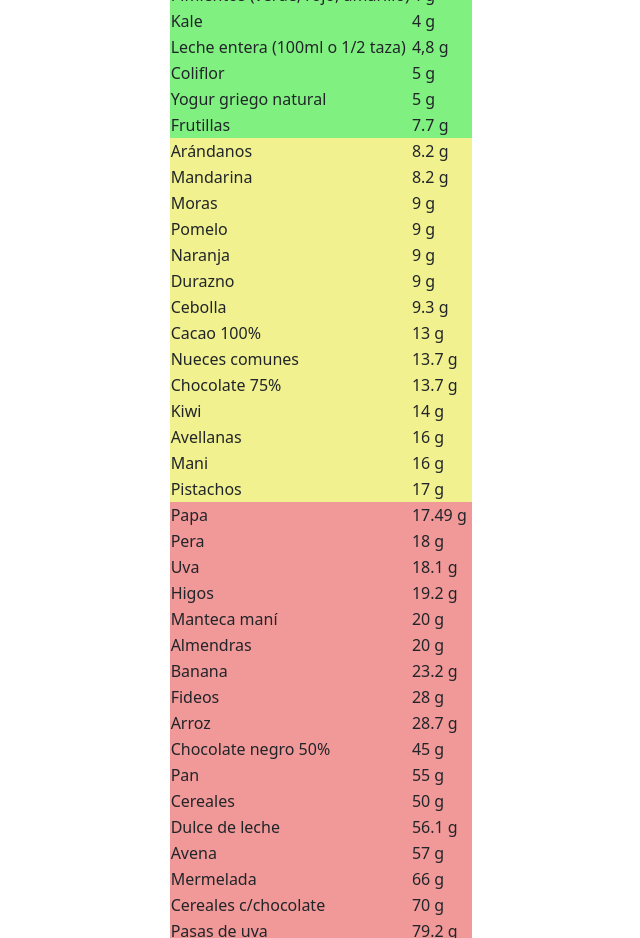
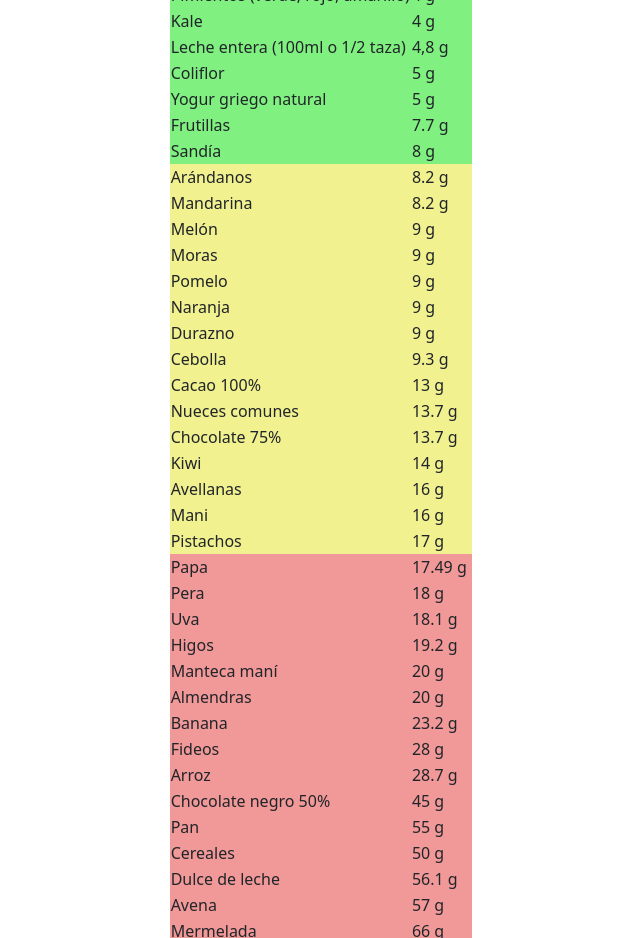
Before and after one commit to juanmosovich/ketoapp, a React (Vite) app: page / in a window 1280 px wide. Shown: the part 1740-2678 px from the top of the page, without its empty margins (319-959 px from the left). Built offline with nearby package versions, Linux system fonts and the light colour scheme.

Commit message:
Sandia y Melon

```diff
--- a/src/componentes/imagenr.jsx
+++ b/src/componentes/imagenr.jsx
@@ -41,7 +41,8 @@ import Pomelo from "../img/pomelo.jpg"
 import Naranja from "../img/naranja.jpg"
 import Pera from "../img/pera.jpg"
 import Cebolla from "../img/cebolla.jpg"
-
+import Melon from "../img/melon.jpg"
+import Sandia from "../img/sandia.jpg"
 
 
 
@@ -149,12 +150,20 @@ const Imagenr = ({setModalUno}) => {
       <h6>Frutillas 7.7g</h6>
     </div>
     <div className='card'>
+      <img src={Sandia} alt="porción 100g de sandía" />
+      <h6>Sandía 8g</h6>
+    </div>
+    <div className='card'>
       <img  src={Arandanos} alt="porción 100g de arándanos" />
       <h6>Arándanos 8.2g</h6>
     </div>
    <div className='card'>
       <img src={Palta} alt="porción de 100g de palta" />
       <h6>Palta 8.52g</h6>
+    </div>
+    <div className='cardy'>
+      <img src={Melon} alt="porción 100 gramos de melón" />
+      <h6>Melón 9g</h6>
     </div>
     <div className='cardy'>
       <img src={Pomelo} alt="porción 100 gramos de pomelo" />
--- a/src/componentes/tablap.jsx
+++ b/src/componentes/tablap.jsx
@@ -121,6 +121,10 @@ const Tablap = () => {
             <td className='rec'>Frutillas</td>
             <td className='rec'>7.7 g</td>
          </tr>
+         <tr>
+            <td className='rec'>Sandía</td>
+            <td className='rec'>8 g</td>
+         </tr>
           <tr>
                <td className='recy'>Arándanos</td>
                <td className='recy'>8.2 g</td>
@@ -128,6 +132,10 @@ const Tablap = () => {
          <tr>
                <td className='recy'>Mandarina</td>
                <td className='recy'>8.2 g</td>
+         </tr>
+         <tr>
+            <td className='recy'>Melón</td>
+            <td className='recy'>9 g</td>
          </tr>
           <tr>
             <td className='recy'>Moras</td>
```
Also changed, not shown: src/img/melon.jpg (added), src/img/sandia.jpg (added).
